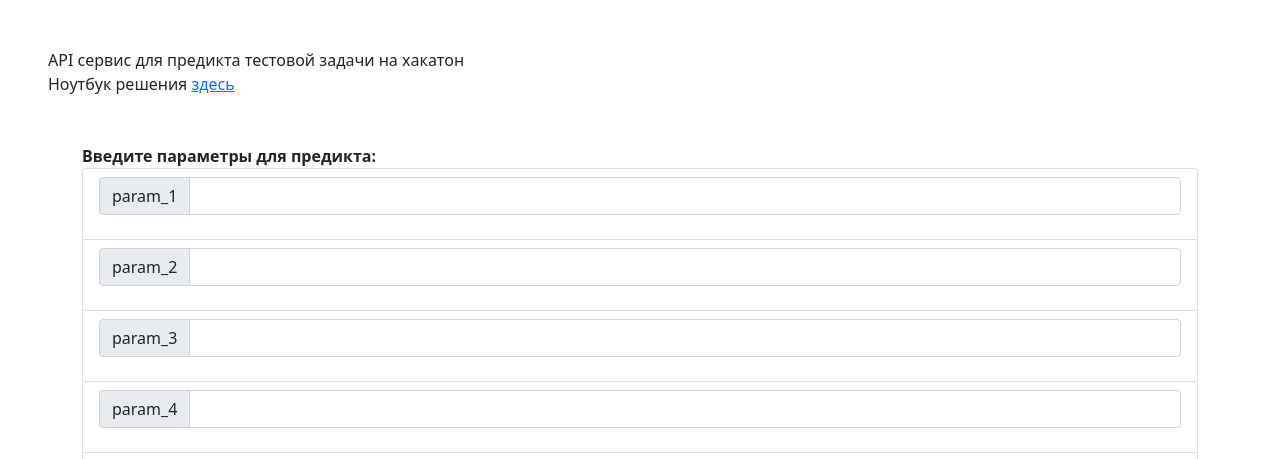
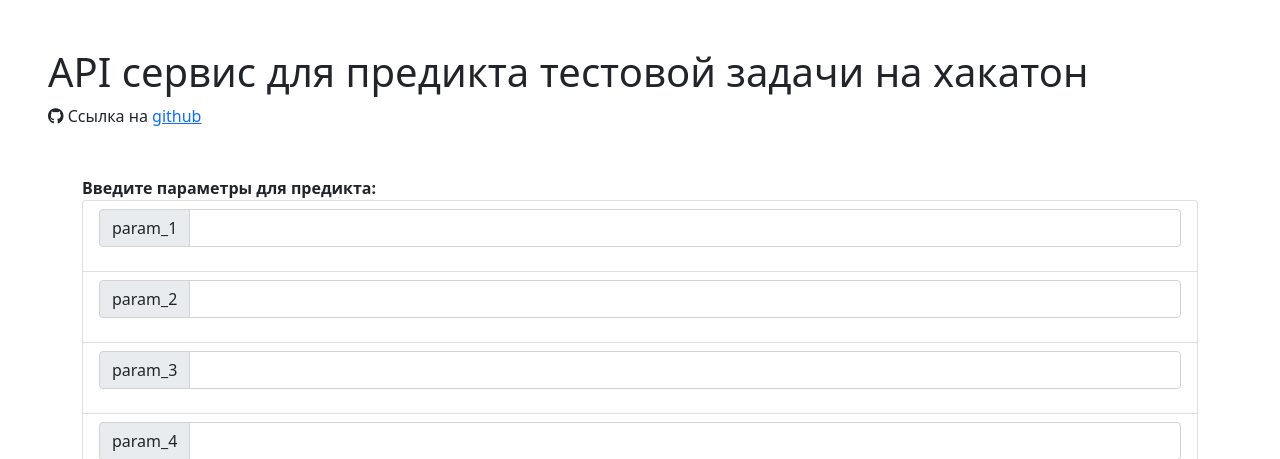
Before and after one commit to kamnsv/hackaton, a Python web app: template templates/index.html in a window 1280 px wide. Shown: the top 459 px of the page. Run offline with Jinja, Linux system fonts and the light colour scheme; the template is opened without the code that fills it, so the values that code supplies are empty.

Commit message:
Add fontawesome

```diff
--- a/templates/index.html
+++ b/templates/index.html
@@ -2,18 +2,21 @@
 {% block head %}
 	<link rel="stylesheet" href='/stat/style.css'/>
 	<link href="https://cdn.jsdelivr.net/npm/bootstrap@5.0.2/dist/css/bootstrap.min.css" rel="stylesheet" integrity="sha384-EVSTQN3/azprG1Anm3QDgpJLIm9Nao0Yz1ztcQTwFspd3yD65VohhpuuCOmLASjC" crossorigin="anonymous">
-	<script src="https://unpkg.com/vue@3/dist/vue.global.js"></script>
+	<link rel="stylesheet" href="https://cdnjs.cloudflare.com/ajax/libs/font-awesome/6.2.0/css/all.min.css" integrity="sha512-xh6O/CkQoPOWDdYTDqeRdPCVd1SpvCA9XXcUnZS2FmJNp1coAFzvtCN9BmamE+4aHK8yyUHUSCcJHgXloTyT2A==" crossorigin="anonymous" referrerpolicy="no-referrer" />
+<script src="https://unpkg.com/vue@3/dist/vue.global.js"></script>
     <title>API сервис предикта</title>
 {% endblock %}
 {% block body %}
     <div id="app" class='app' >
 			<header class="containerd-flex justify-content-center">
               <div class="p-5">
+              <h1>
               API сервис для предикта тестовой задачи на хакатон
-              <div>
-              Ноутбук решения <a target='_blank' href="https://colab.research.google.com/drive/1kNF3Wl9aO6bT4W4Dj_6SoxyvBK8rpyCa?usp=sharing">здесь</a>
+              </h1>
+				<div>
+                  <i class="fa-brands fa-github"></i>
+              Ссылка на <a target='_blank' href="https://github.com/kamnsv/hackaton">github</a>
             	</div>
-
                 </div>
                 </header>
 			<main class='d-flex justify-content-center'>
```
